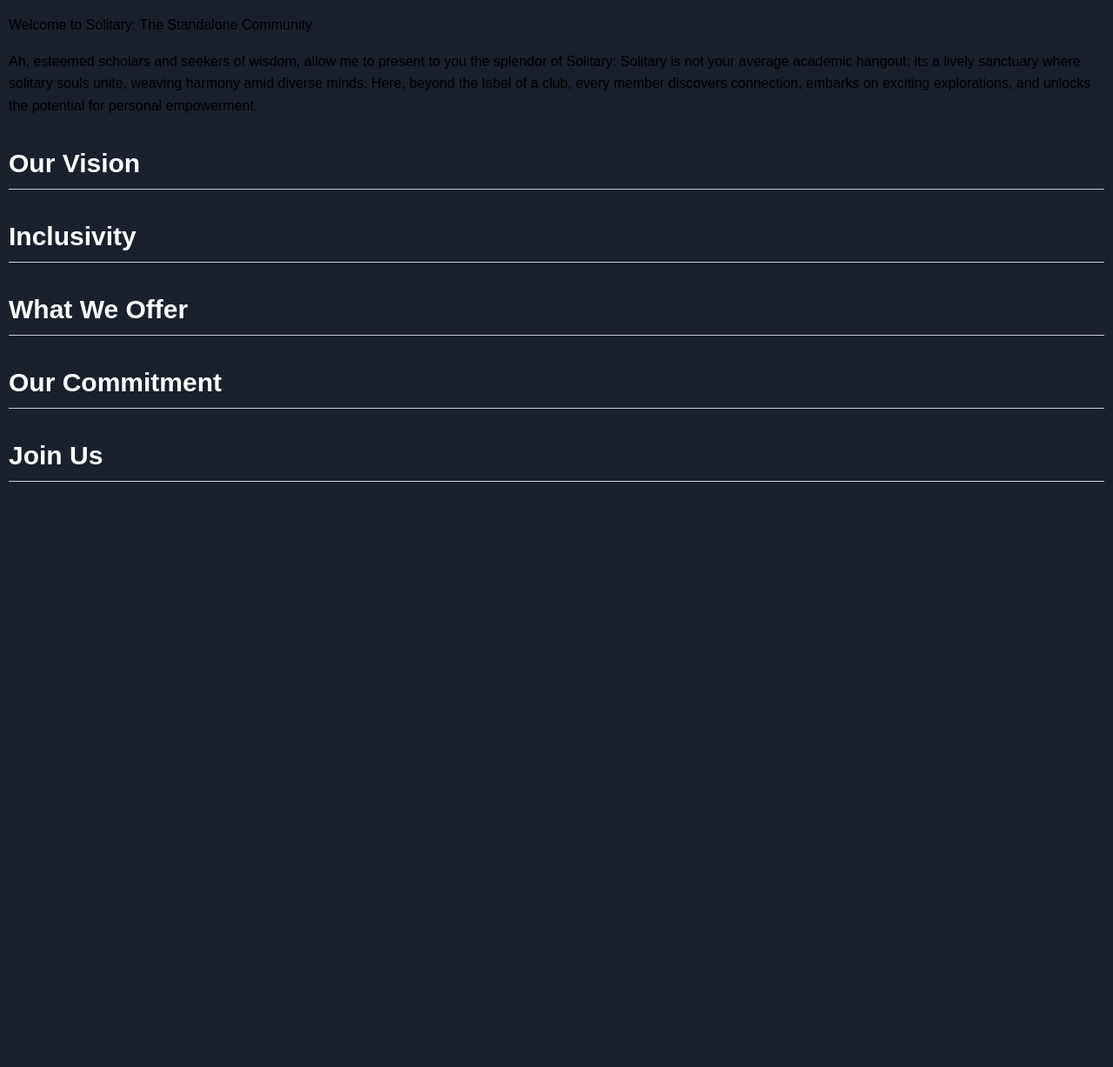
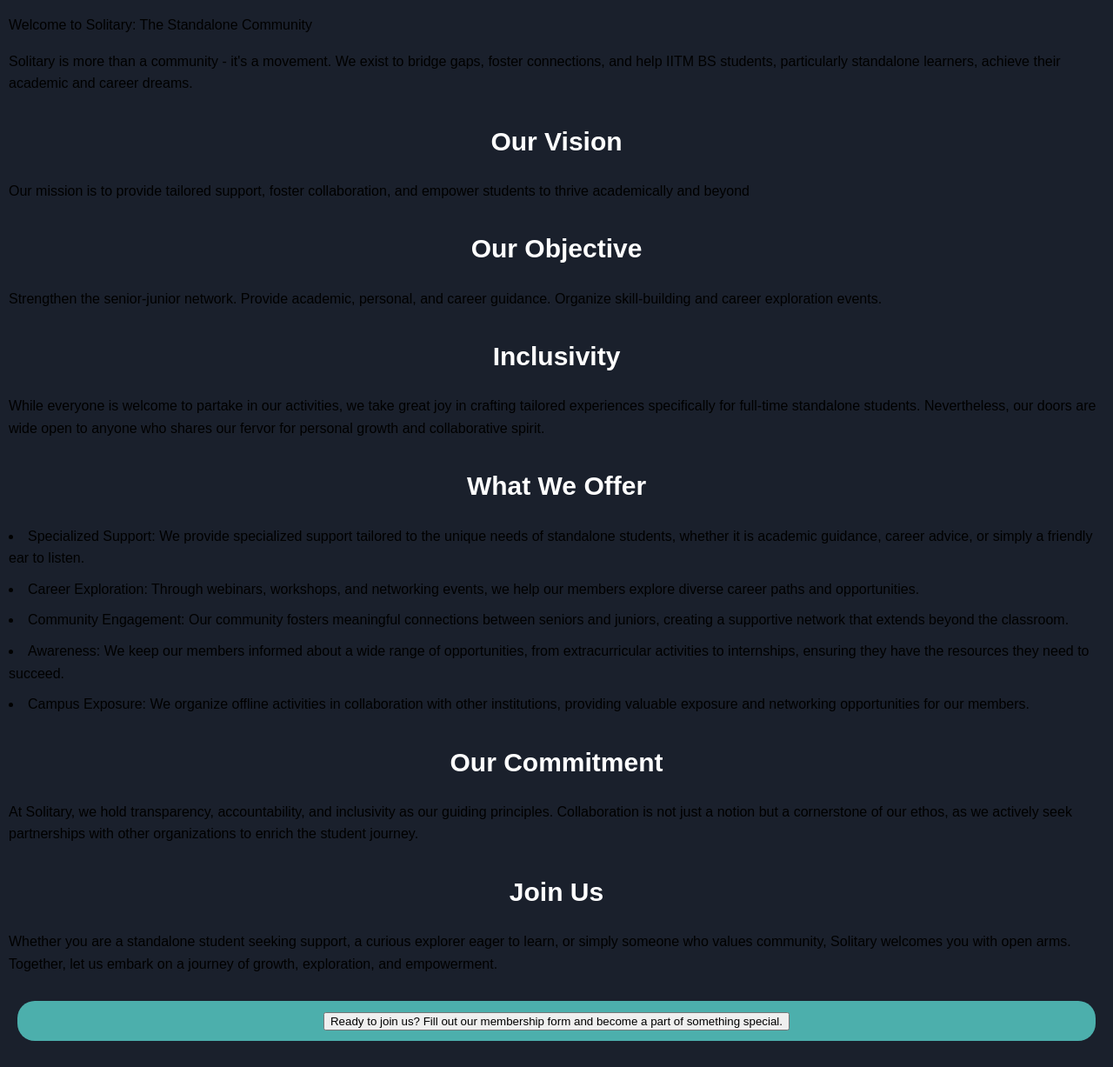
Before and after one commit to Aman-iitm-10/Solitary, a Next.js app: page /AboutUs in a window 1280 px wide. Shown: the whole page at 87% size. Before the commit the page ends 800 px from the top, so only its background shows below. Built offline with nearby package versions, Linux system fonts and the light colour scheme.

Commit message:
landing page corrections

```diff
--- a/src/pages/AboutUs.jsx
+++ b/src/pages/AboutUs.jsx
@@ -1,54 +1,141 @@
 import './styles.css';
 
 const AboutUs = () => {
-
     const toggleFoldable = (id) => {
         const content = document.getElementById(id);
         content.classList.toggle('open');
     };
 
-
     return (
         <div>
-      <div className=" h-fit w-full p-[10rem]">
+            <div className=" h-fit w-full p-[10rem] text-2xl">
                 <p className="text-white text-4xl sm:text-6xl font-bold text-center">
                     Welcome to Solitary: The Standalone Community
                 </p>
 
-        <p>Ah, esteemed scholars and seekers of wisdom, allow me to present to you the splendor of Solitary: Solitary is not your average academic hangout; its a lively sanctuary where solitary souls unite, weaving harmony amid diverse minds. Here, beyond the label of a club, every member discovers connection, embarks on exciting explorations, and unlocks the potential for personal empowerment.</p>
+                <p className="mt-20 text-2xl">
+                    Solitary is more than a community - it's a movement. We
+                    exist to bridge gaps, foster connections, and help IITM BS
+                    students, particularly standalone learners, achieve their
+                    academic and career dreams.
+                </p>
 
-        <h2 className="foldable-label" onClick={() => toggleFoldable('vision')}>Our Vision</h2>
-        <div className="foldable-content" id="vision">
-            <p>Solitary is a transformative sanctuary for standalone scholars. Beyond merely bringing together like-minded individuals, we aim to foster an environment where each member feels valued, supported, and motivated to pursue their aspirations. Our vision is to cultivate a community where every individual finds solace, encouragement, and the fuel to soar to new heights of success and fulfillment.</p>
-            <img src="public\vision_image_url.jpg" alt="Students collaborating on a project"  width="800" height="600" />
+                <h1 className=" mt-20" onClick={() => toggleFoldable('vision')}>
+                    Our Vision
+                </h1>
+                <div id="vision">
+                    <p>
+                        Our mission is to provide tailored support, foster
+                        collaboration, and empower students to thrive
+                        academically and beyond
+                    </p>
+                    {/* <img src="public\vision_image_url.jpg" alt="Students collaborating on a project"  width="800" height="600" /> */}
+                </div>
+                <h1
+                    className=" mt-20"
+                    onClick={() => toggleFoldable('objective')}
+                >
+                    Our Objective
+                </h1>
+                <div id="objective">
+                    <p>
+                        Strengthen the senior-junior network. Provide academic,
+                        personal, and career guidance. Organize skill-building
+                        and career exploration events.
+                    </p>
                 </div>
 
-        <h2 className="foldable-label" onClick={() => toggleFoldable('inclusivity')}>Inclusivity</h2>
-        <div className="foldable-content" id="inclusivity">
-            <p>While everyone is welcome to partake in our activities, we take great joy in crafting tailored experiences specifically for full-time standalone students. Nevertheless, our doors are wide open to anyone who shares our fervor for personal growth and collaborative spirit.</p>
+                <h1
+                    className="mt-20"
+                    onClick={() => toggleFoldable('inclusivity')}
+                >
+                    Inclusivity
+                </h1>
+                <div id="inclusivity">
+                    <p>
+                        While everyone is welcome to partake in our activities,
+                        we take great joy in crafting tailored experiences
+                        specifically for full-time standalone students.
+                        Nevertheless, our doors are wide open to anyone who
+                        shares our fervor for personal growth and collaborative
+                        spirit.
+                    </p>
                 </div>
 
-        <h2 className="foldable-label" onClick={() => toggleFoldable('offer')}>What We Offer</h2>
-        <div className="foldable-content" id="offer">
+                <h1 className="mt-20" onClick={() => toggleFoldable('offer')}>
+                    What We Offer
+                </h1>
+                <div id="offer">
                     <p>
-                <li>Specialized Support: We provide specialized support tailored to the unique needs of standalone students, whether it is academic guidance, career advice, or simply a friendly ear to listen.</li>
-                <li>Career Exploration: Through webinars, workshops, and networking events, we help our members explore diverse career paths and opportunities.</li>
-                <li>Community Engagement: Our community fosters meaningful connections between seniors and juniors, creating a supportive network that extends beyond the classroom.</li>
-                <li>Awareness: We keep our members informed about a wide range of opportunities, from extracurricular activities to internships, ensuring they have the resources they need to succeed.</li>
-                <li>Campus Exposure: We organize offline activities in collaboration with other institutions, providing valuable exposure and networking opportunities for our members.</li>
+                        <li>
+                            Specialized Support: We provide specialized support
+                            tailored to the unique needs of standalone students,
+                            whether it is academic guidance, career advice, or
+                            simply a friendly ear to listen.
+                        </li>
+                        <li>
+                            Career Exploration: Through webinars, workshops, and
+                            networking events, we help our members explore
+                            diverse career paths and opportunities.
+                        </li>
+                        <li>
+                            Community Engagement: Our community fosters
+                            meaningful connections between seniors and juniors,
+                            creating a supportive network that extends beyond
+                            the classroom.
+                        </li>
+                        <li>
+                            Awareness: We keep our members informed about a wide
+                            range of opportunities, from extracurricular
+                            activities to internships, ensuring they have the
+                            resources they need to succeed.
+                        </li>
+                        <li>
+                            Campus Exposure: We organize offline activities in
+                            collaboration with other institutions, providing
+                            valuable exposure and networking opportunities for
+                            our members.
+                        </li>
                     </p>
-            <img src="public\offer_image_url.jpg" alt="Students participating in an outdoor activity" width="800" height="600"/>
                 </div>
 
-        <h2 className="foldable-label" onClick={() => toggleFoldable('commitment')}>Our Commitment</h2>
-        <div className="foldable-content" id="commitment">
-            <p>At Solitary, we hold transparency, accountability, and inclusivity as our guiding principles. Collaboration is not just a notion but a cornerstone of our ethos, as we actively seek partnerships with other organizations to enrich the student journey.</p>
+                <h1
+                    className="mt-20"
+                    onClick={() => toggleFoldable('commitment')}
+                >
+                    Our Commitment
+                </h1>
+                <div id="commitment">
+                    <p>
+                        At Solitary, we hold transparency, accountability, and
+                        inclusivity as our guiding principles. Collaboration is
+                        not just a notion but a cornerstone of our ethos, as we
+                        actively seek partnerships with other organizations to
+                        enrich the student journey.{' '}
+                    </p>
                 </div>
 
-        <h2 className="foldable-label" onClick={() => toggleFoldable('join')}>Join Us</h2>
-        <div className="foldable-content" id="join">
-            <p>Whether you are a standalone student seeking support, a curious explorer eager to learn, or simply someone who values community, Solitary welcomes you with open arms. Together, let us embark on a journey of growth, exploration, and empowerment.</p>
-            <b><button onClick={() => window.location.href='membership_form_url'}>Ready to join us? Fill out our membership form and become a part of something special.</button></b>
+                <h1 className="mt-20" onClick={() => toggleFoldable('join')}>
+                    Join Us
+                </h1>
+                <div id="join">
+                    <p>
+                        Whether you are a standalone student seeking support, a
+                        curious explorer eager to learn, or simply someone who
+                        values community, Solitary welcomes you with open arms.
+                        Together, let us embark on a journey of growth,
+                        exploration, and empowerment.
+                    </p>
+                    <b>
+                        <button
+                            onClick={() =>
+                                (window.location.href = 'membership_form_url')
+                            }
+                        >
+                            Ready to join us? Fill out our membership form and
+                            become a part of something special.
+                        </button>
+                    </b>
                 </div>
             </div>
         </div>
```
Also changed, not shown: src/components/LandingByDeep.jsx (+42 -33 lines), src/components/styles.css (+57 -44 lines). Lines whose indentation alone changed are shown as unchanged.
